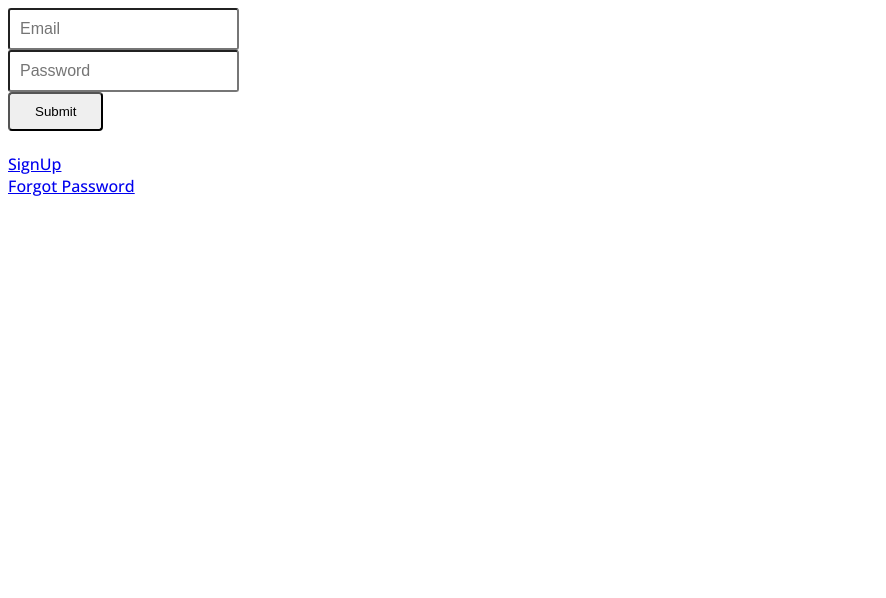
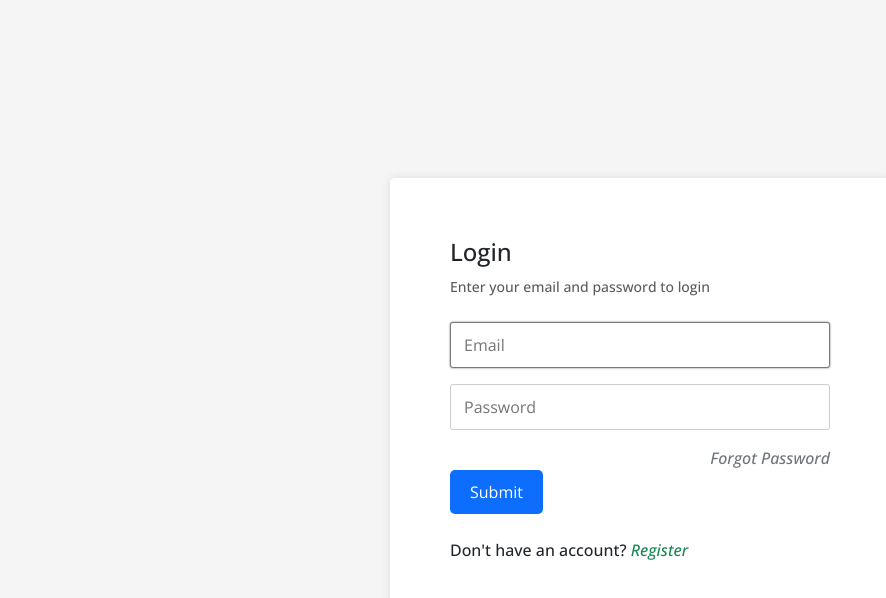
Before and after one commit to Rafiul-Islam/Task-Tracker, a React (Vite) app in the folder client/: page /login in a window 1280 px wide. Shown: the top 598 px of the page, without its empty margins (0-886 px from the left). Built offline with nearby package versions, Linux system fonts and the light colour scheme.

Commit message:
feat: Login page design updated

```diff
--- a/client/package.json
+++ b/client/package.json
@@ -15,16 +15,19 @@
     "@types/ms": "^0.7.34",
     "@types/react-router-dom": "^5.3.3",
     "axios": "^1.7.3",
+    "bootstrap": "^5.3.3",
     "jwt-decode": "^4.0.0",
     "ms": "^2.1.3",
     "react": "^18.3.1",
     "react-cookie": "^7.2.0",
     "react-dom": "^18.3.1",
     "react-hook-form": "^7.52.1",
+    "react-icons": "^5.4.0",
     "react-router-dom": "^6.26.0",
     "react-toastify": "^10.0.5",
     "sweetalert2": "^11.12.4",
-    "zod": "^3.23.8"
+    "zod": "^3.23.8",
+    "zustand": "^5.0.3"
   },
   "devDependencies": {
     "@types/react": "^18.3.3",
--- a/client/src/Pages/LoginPage.tsx
+++ /dev/null
@@ -1,53 +0,0 @@
-import * as z from "zod";
-import {FieldValues, useForm} from "react-hook-form";
-import {zodResolver} from "@hookform/resolvers/zod";
-import {Link} from "react-router-dom";
-import login from "../services/auth/login.ts";
-
-const schema = z.object({
-  email: z
-      .string()
-      .min(1, {message: "Email is required"})
-      .email({message: 'Please enter a valid email'}),
-  password: z
-      .string()
-      .min(1, {message: "Password is required"})
-      .regex(/^(?=.*[a-z])(?=.*[A-Z])(?=.*\d)(?=.*[@$!%*?&])[A-Za-z\d@$!%*?&#+-]{8,}$/, {
-        message: "Invalid password format",
-      })
-});
-
-type FormData = z.infer<typeof schema>;
-
-const LoginPage = () => {
-  const {register, handleSubmit, formState: {errors}} = useForm<FormData>({
-    resolver: zodResolver(schema)
-  });
-
-  const handleLogin = (data: FieldValues) => {
-    const {email, password} = data;
-    login({email, password})
-  }
-
-  return (
-      <form onSubmit={handleSubmit(handleLogin)}>
-        <div>
-          <input type="email" placeholder="Email" {...register("email")} /> <br/>
-          <span>{errors.email?.message && errors.email.message}</span>
-        </div>
-        <div>
-          <input type="password" placeholder="Password" {...register("password")} /> <br/>
-          <span>{errors.password?.message && errors.password.message}</span>
-        </div>
-        <div>
-          <button type='submit'>Submit</button>
-        </div>
-        <br/>
-        <Link to="/signup">SignUp</Link>
-        <br/>
-        <Link to="/forgot-password">Forgot Password</Link>
-      </form>
-  );
-};
-
-export default LoginPage;
--- /dev/null
+++ b/client/src/Pages/login/LoginForm.tsx
@@ -0,0 +1,62 @@
+import * as z from "zod";
+import {FieldValues, useForm} from "react-hook-form";
+import {zodResolver} from "@hookform/resolvers/zod";
+import {Link} from "react-router-dom";
+import login from "../../services/auth/login.ts";
+
+const schema = z.object({
+    email: z
+        .string()
+        .min(1, {message: "Email is required"})
+        .email({message: 'Please enter a valid email'}),
+    password: z
+        .string()
+        .min(1, {message: "Password is required"})
+        .regex(/^(?=.*[a-z])(?=.*[A-Z])(?=.*\d)(?=.*[@$!%*?&])[A-Za-z\d@$!%*?&#+-]{8,}$/, {
+            message: "Invalid password format",
+        })
+});
+
+type FormData = z.infer<typeof schema>;
+
+const LoginForm = () => {
+    const {register, handleSubmit, formState: {errors}} = useForm<FormData>({
+        resolver: zodResolver(schema)
+    });
+
+    const handleLogin = (data: FieldValues) => {
+        const {email, password} = data;
+        login({email, password})
+    }
+
+    return (
+        <div className="login-form-container">
+            <div className='mb-4'>
+                <h4 >Login</h4>
+                <small className='text-muted'>Enter your email and password to login</small>
+            </div>
+            <form onSubmit={handleSubmit(handleLogin)}>
+                <div className='mb-3'>
+                    <input autoFocus type="email" placeholder="Email" {...register("email")} /> <br/>
+                    <span>{errors.email?.message && errors.email.message}</span>
+                </div>
+                <div className='mb-3'>
+                    <input type="password" placeholder="Password" {...register("password")} /> <br/>
+                    <span>{errors.password?.message && errors.password.message}</span>
+                </div>
+                <div className='text-end'>
+                    <Link className='text-decoration-none fst-italic text-secondary' to="/forgot-password">Forgot Password</Link>
+                </div>
+                <div>
+                    <button className='btn btn-primary' type='submit'>Submit</button>
+                </div>
+                <div className='mt-4'>
+                    <span>Don't have an account? </span>
+                    <Link className='text-decoration-none fst-italic text-success' to="/signup">Register</Link>
+                </div>
+            </form>
+        </div>
+    );
+};
+
+export default LoginForm;
--- /dev/null
+++ b/client/src/Pages/login/LoginPage.tsx
@@ -0,0 +1,12 @@
+import LoginForm from "./LoginForm.tsx";
+import "./styles.css";
+
+const LoginPage = () => {
+    return (
+        <div className="login-page">
+            <LoginForm/>
+        </div>
+    );
+};
+
+export default LoginPage;
--- /dev/null
+++ b/client/src/Pages/login/styles.css
@@ -0,0 +1,16 @@
+.login-page{
+    display: flex;
+    justify-content: center;
+    align-items: center;
+    height: 100vh;
+    background-color: #f5f5f5;
+}
+
+.login-form-container{
+    margin: 10px;
+    width: 500px;
+    padding: 60px;
+    background-color: #fff;
+    border-radius: 5px;
+    box-shadow: 0 0 10px rgba(0,0,0,0.1);
+}
--- a/client/src/index.css
+++ b/client/src/index.css
@@ -9,14 +9,29 @@ body {
     font-weight: 500;
 }
 
-button{
+button.btn {
+    padding: 10px 20px;
+    border: none;
+    border-radius: 5px;
     cursor: pointer;
-  padding: 10px 25px;
-  border-radius: 4px;
+    transition: 0.3s;
+
+    &:focus {
+        outline: none;
+    }
 }
 
-input{
+input {
     font-size: 1rem;
-  padding: 10px;
+    padding: 10px 13px;
     border-radius: 3px;
+    border: 1px solid #ccc;
+    width: 100%;
+    box-sizing: border-box;
+
+    &:focus {
+        outline: none;
+        border-color: #7a7a7a;
+        box-shadow: 0 0 2px #666;
     }
+}
--- a/client/src/main.tsx
+++ b/client/src/main.tsx
@@ -2,6 +2,7 @@ import ReactDOM from 'react-dom/client'
 import {RouterProvider} from "react-router-dom";
 import routers from "./router";
 import {QueryClient, QueryClientProvider} from "@tanstack/react-query";
+import 'bootstrap/dist/css/bootstrap.min.css';
 import 'react-toastify/dist/ReactToastify.css';
 import './index.css'
 
--- a/client/src/router/index.tsx
+++ b/client/src/router/index.tsx
@@ -1,5 +1,5 @@
 import {createBrowserRouter, Navigate} from "react-router-dom";
-import LoginPage from "../Pages/LoginPage.tsx";
+import LoginPage from "../Pages/login/LoginPage.tsx";
 import TasksPage from "../Pages/TasksPage.tsx";
 import PrivateRoute from "../components/PrivateRoute.tsx";
 import PublicRoute from "../components/PublicRoute.tsx";
```
Also changed, not shown: 2 other files (tests, documents, lock files or other folders). Lines whose indentation alone changed are shown as unchanged.
